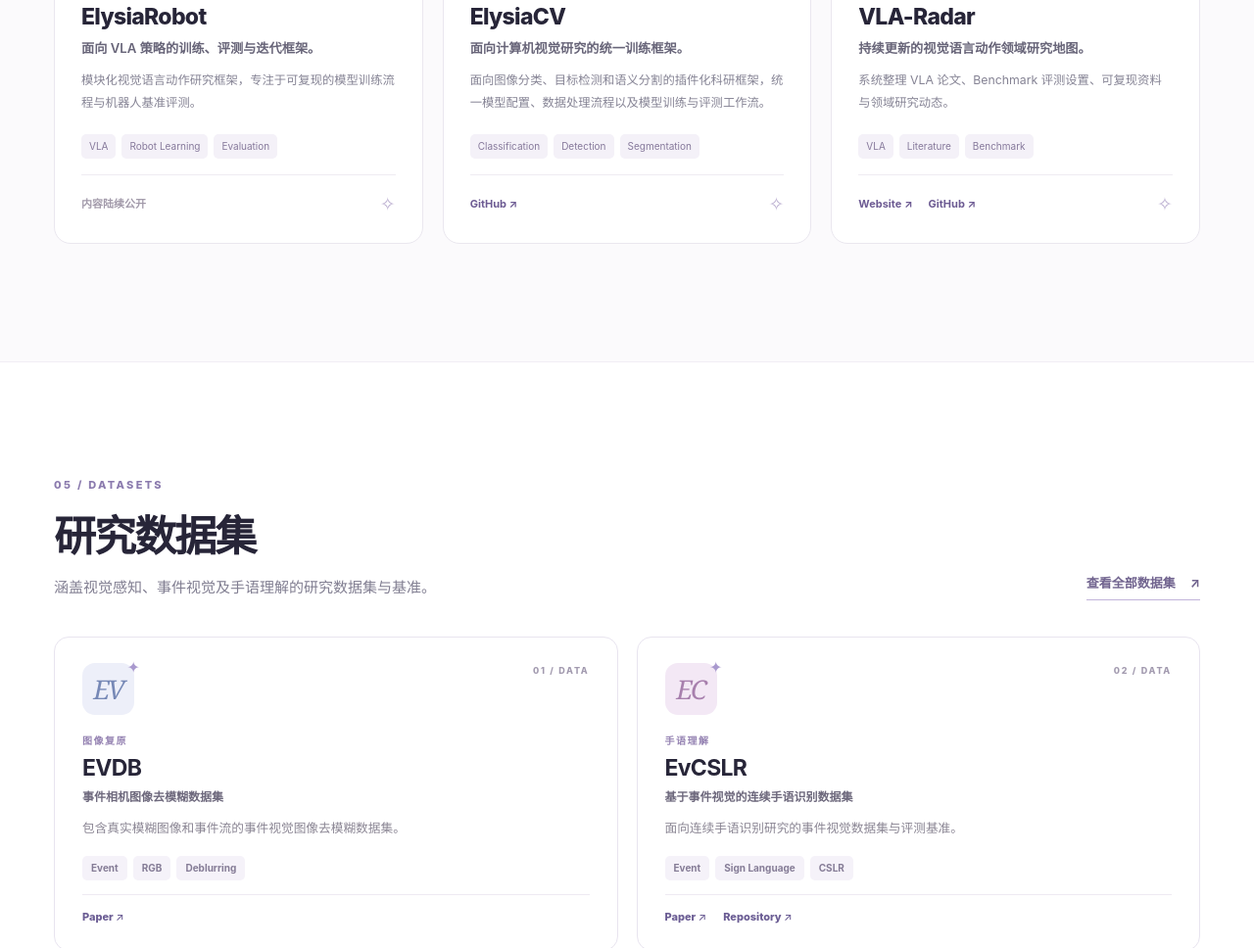
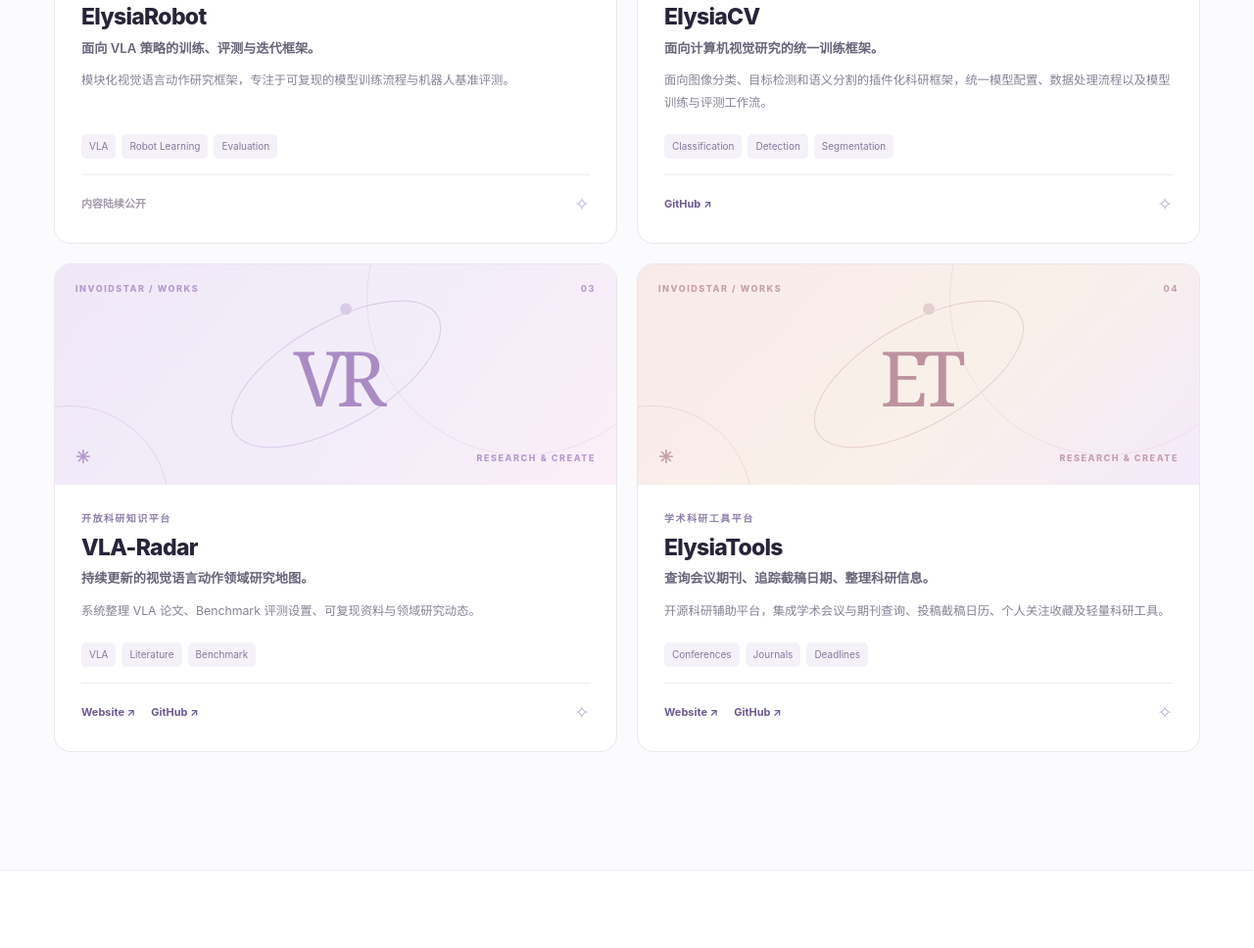
Before and after one commit to invoidstar/invoidstar.github.io, an Astro site: page /zh in a window 1280 px wide. Shown: the part 4117-5085 px from the top of the page at 98% size. Built offline with nearby package versions, Linux system fonts and the light colour scheme; Astro itself is replaced by a stand-in of ours.

Commit message:
feat: add ElysiaTools to bilingual research portfolio

```diff
--- a/src/components/ProjectCard.astro
+++ b/src/components/ProjectCard.astro
@@ -3,8 +3,8 @@
 import type { Lang } from '../lib/routes';
 interface Props { item: Project; lang: Lang; }
 const {item, lang} = Astro.props;
-const mark = ({elysia:'ER',elysiacv:'CV',radar:'VR'} as Record<string,string>)[item.id] || '✧';
-const number = ({elysia:'01',elysiacv:'02',radar:'03'} as Record<string,string>)[item.id] || '—';
+const mark = ({elysia:'ER',elysiacv:'CV',radar:'VR',elysiatools:'ET'} as Record<string,string>)[item.id] || '✧';
+const number = ({elysia:'01',elysiacv:'02',radar:'03',elysiatools:'04'} as Record<string,string>)[item.id] || '—';
 ---
 <article class="project-card">
   <div class={'project-cover project-cover--' + item.id} aria-hidden="true">
--- a/src/data/content.ts
+++ b/src/data/content.ts
@@ -136,6 +136,23 @@
     },
     tags: ['VLA', 'Literature', 'Benchmark'],
     links: [{label:'Website',url:'https://invoidstar.github.io/VLA-Radar/'},{label:'GitHub',url:'https://github.com/invoidstar/VLA-Radar'}],
+  },
+  {
+    id: 'elysiatools', name: 'ElysiaTools', category: 'research', featured: true,
+    type: {en: 'ACADEMIC RESEARCH TOOLKIT', zh: '学术科研工具平台'},
+    subtitle: {
+      en: 'Find venues, track deadlines, and organize academic work.',
+      zh: '查询会议期刊、追踪截稿日期、整理科研信息。',
+    },
+    description: {
+      en: 'An open-source toolkit for academic research, featuring conference and journal explorers, submission-deadline calendars, personal collections, and lightweight research utilities.',
+      zh: '开源科研辅助平台，集成学术会议与期刊查询、投稿截稿日历、个人关注收藏及轻量科研工具。',
+    },
+    tags: ['Conferences', 'Journals', 'Deadlines'],
+    links: [
+      {label:'Website',url:'https://invoidstar.github.io/ElysiaTools/'},
+      {label:'GitHub',url:'https://github.com/invoidstar/ElysiaTools'},
+    ],
   },
 
 ];
--- a/src/styles/global.css
+++ b/src/styles/global.css
@@ -680,3 +680,11 @@
 @media(max-width:620px){
  .project-grid--research,.project-grid--full{grid-template-columns:minmax(0,1fr)}
 }
+
+/* ElysiaTools and a balanced four-project grid */
+.project-cover--elysiatools{background:linear-gradient(135deg,#f8eae9,#f9f0e9 56%,#f4eafb);color:#af7c8e}
+html[data-theme="dark"] .project-cover--elysiatools{background:linear-gradient(135deg,#493140,#45343b 60%,#342d4a);color:#e1a9c3}
+.project-grid--research,.project-grid--full{grid-template-columns:repeat(2,minmax(0,1fr))}
+@media(max-width:620px){
+  .project-grid--research,.project-grid--full{grid-template-columns:minmax(0,1fr)}
+}
```
Also changed, not shown: scripts/verify.mjs (+6 -1 lines), README.md.
